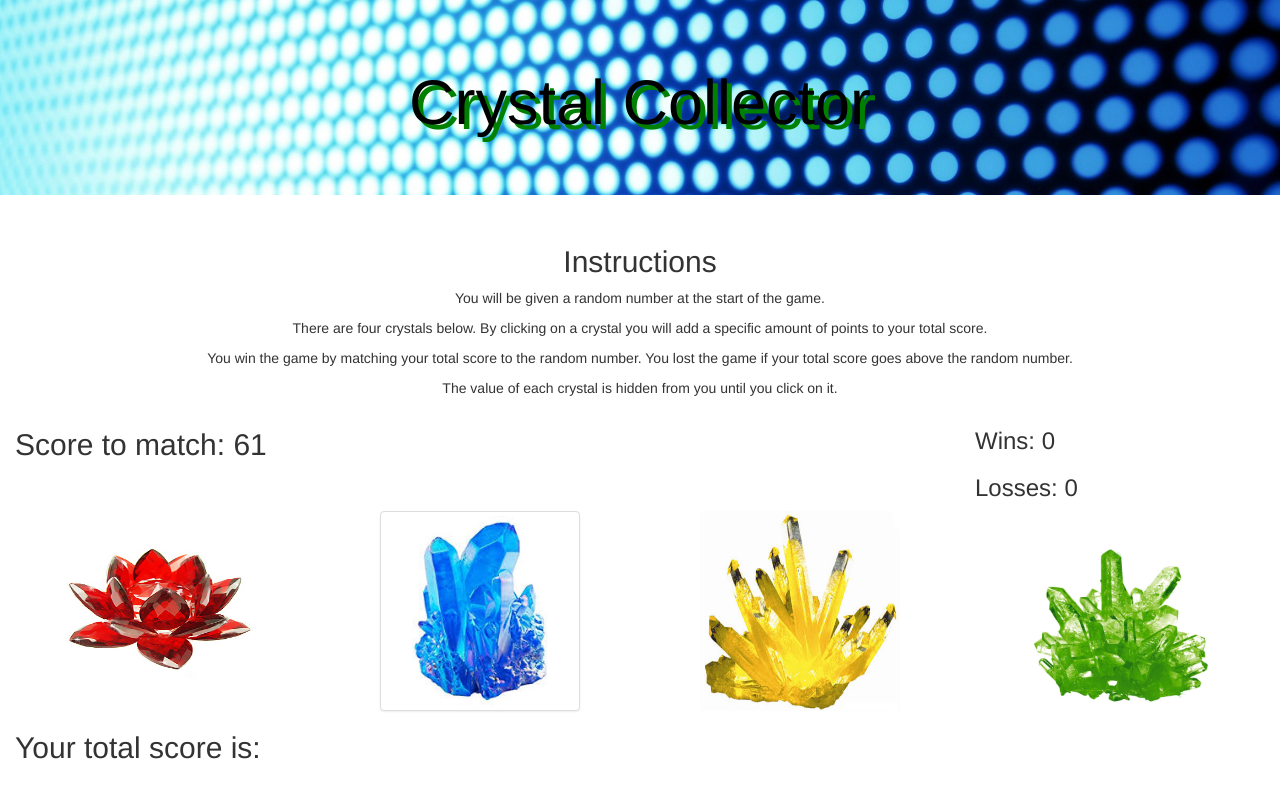
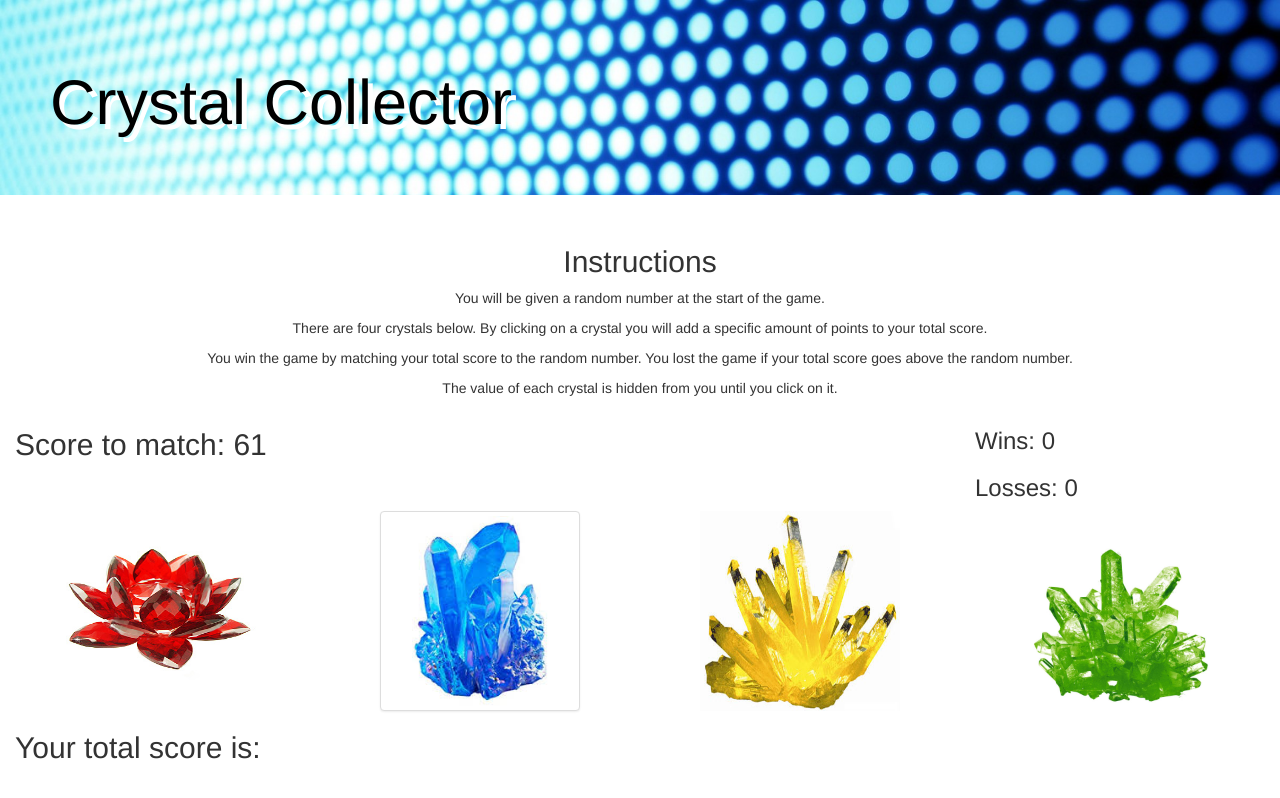
Before and after one commit to mpneuman/jewelCollector, a plain HTML site: page index.html in a window 1280 px wide. Drawn offline with nearby package versions, Linux system fonts and the light colour scheme.

Commit message:
header adjustment

```diff
--- a/assets/css/style.css
+++ b/assets/css/style.css
@@ -6,7 +6,9 @@
 
   .jumbotron h1 {
     color: #000;
-    text-shadow: 5px 5px green;
+    text-shadow: 5px 5px white;
+    text-align: left;
+    text-indent: 50px;
 
   }
 
```
